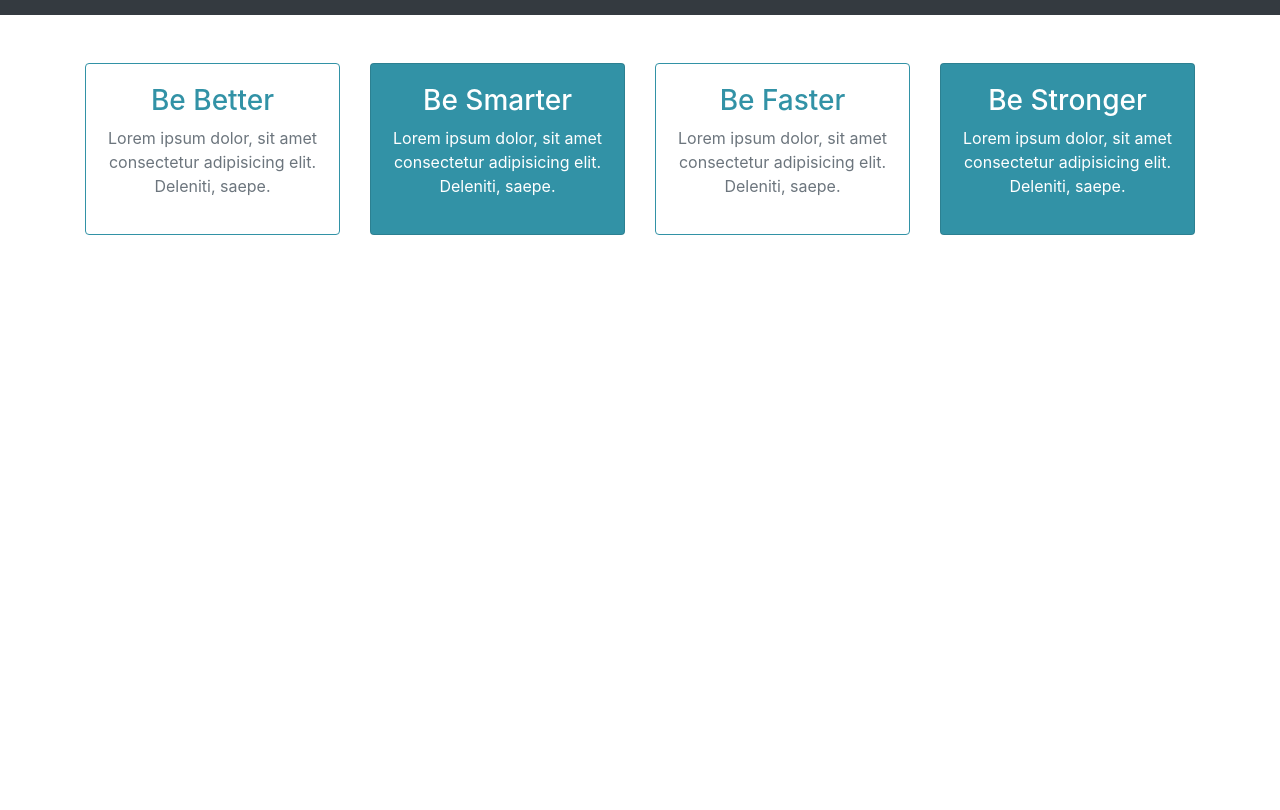
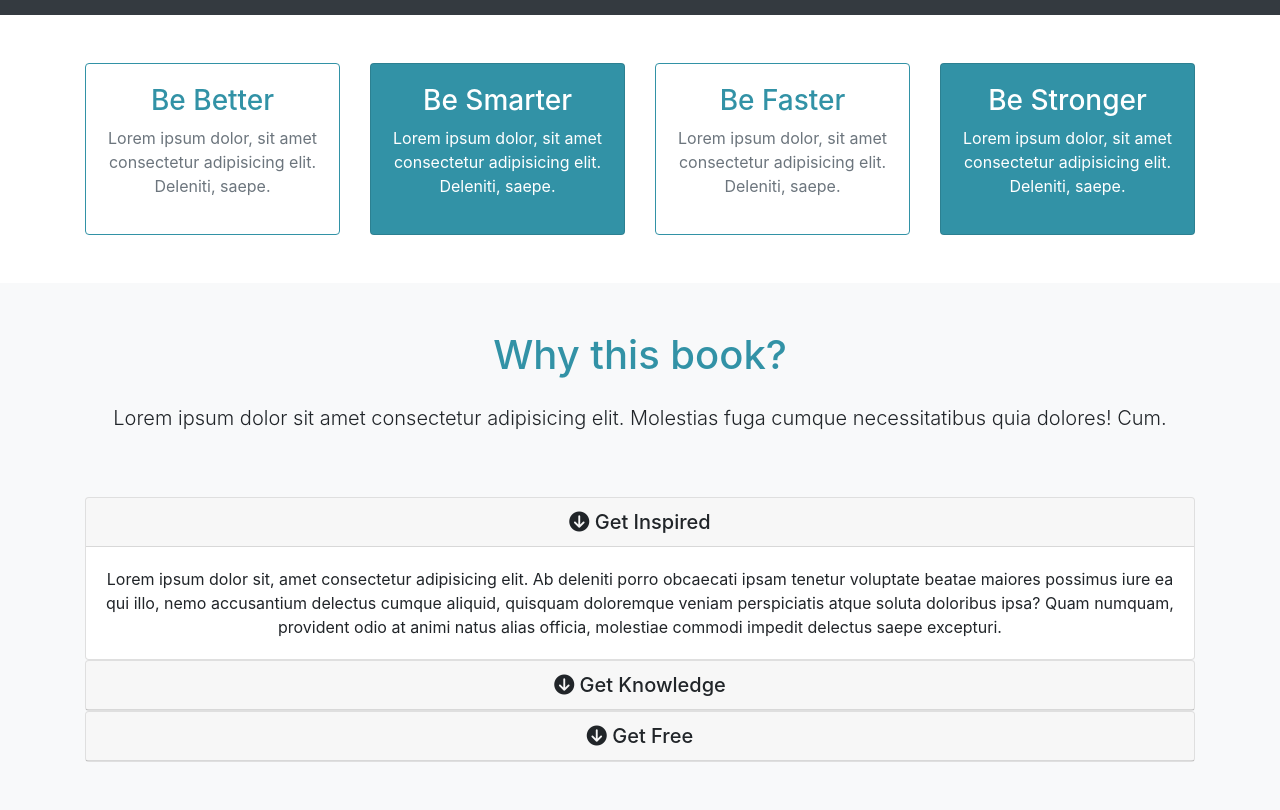
Before and after one commit to sahaldos1/bootstrap-book-landing-page, a plain HTML site: page index.html in a window 1280 px wide. Shown: the part 834-1644 px from the top of the page. Before the commit the page ends 1117 px from the top, so only its background shows below. Drawn offline with nearby package versions, Linux system fonts and the light colour scheme.

Commit message:
Complete About section

```diff
--- a/index.html
+++ b/index.html
@@ -154,6 +154,105 @@
       </div>
     </section>
 
+    <!-- About / Why -->
+    <section id="about" class="py-5 text-center bg-light">
+      <div class="container">
+        <div class="row">
+          <div class="col">
+            <div class="info-header mb-5">
+              <h1 class="text-primary pb-3">Why this book?</h1>
+              <p class="lead pb-3">
+                Lorem ipsum dolor sit amet consectetur adipisicing elit.
+                Molestias fuga cumque necessitatibus quia dolores! Cum.
+              </p>
+            </div>
+
+            <!-- Accordion -->
+
+            <div id="accordion">
+              <div class="card">
+                <div class="card-header">
+                  <h5 class="mb-0">
+                    <div
+                      href="#collapse1"
+                      data-toggle="collapse"
+                      data-parent="#accordion"
+                    >
+                      <i class="fas fa-arrow-circle-down"></i> Get Inspired
+                    </div>
+                  </h5>
+                </div>
+
+                <div id="collapse1" class="collapse show">
+                  <div class="card-body">
+                    Lorem ipsum dolor sit, amet consectetur adipisicing elit. Ab
+                    deleniti porro obcaecati ipsam tenetur voluptate beatae
+                    maiores possimus iure ea qui illo, nemo accusantium delectus
+                    cumque aliquid, quisquam doloremque veniam perspiciatis
+                    atque soluta doloribus ipsa? Quam numquam, provident odio at
+                    animi natus alias officia, molestiae commodi impedit
+                    delectus saepe excepturi.
+                  </div>
+                </div>
+              </div>
+
+              <div class="card">
+                <div class="card-header">
+                  <h5 class="mb-0">
+                    <div
+                      href="#collapse2"
+                      data-toggle="collapse"
+                      data-parent="#accordion"
+                    >
+                      <i class="fas fa-arrow-circle-down"></i> Get Knowledge
+                    </div>
+                  </h5>
+                </div>
+
+                <div id="collapse2" class="collapse">
+                  <div class="card-body">
+                    Lorem ipsum dolor sit, amet consectetur adipisicing elit. Ab
+                    deleniti porro obcaecati ipsam tenetur voluptate beatae
+                    maiores possimus iure ea qui illo, nemo accusantium delectus
+                    cumque aliquid, quisquam doloremque veniam perspiciatis
+                    atque soluta doloribus ipsa? Quam numquam, provident odio at
+                    animi natus alias officia, molestiae commodi impedit
+                    delectus saepe excepturi.
+                  </div>
+                </div>
+              </div>
+
+              <div class="card">
+                <div class="card-header">
+                  <h5 class="mb-0">
+                    <div
+                      href="#collapse3"
+                      data-toggle="collapse"
+                      data-parent="#accordion"
+                    >
+                      <i class="fas fa-arrow-circle-down"></i> Get Free
+                    </div>
+                  </h5>
+                </div>
+
+                <div id="collapse3" class="collapse">
+                  <div class="card-body">
+                    Lorem ipsum dolor sit, amet consectetur adipisicing elit. Ab
+                    deleniti porro obcaecati ipsam tenetur voluptate beatae
+                    maiores possimus iure ea qui illo, nemo accusantium delectus
+                    cumque aliquid, quisquam doloremque veniam perspiciatis
+                    atque soluta doloribus ipsa? Quam numquam, provident odio at
+                    animi natus alias officia, molestiae commodi impedit
+                    delectus saepe excepturi.
+                  </div>
+                </div>
+              </div>
+            </div>
+          </div>
+        </div>
+      </div>
+    </section>
+
     <script
       src="https://code.jquery.com/jquery-3.5.1.min.js"
       integrity="sha256-9/aliU8dGd2tb6OSsuzixeV4y/faTqgFtohetphbbj0="
--- a/scss/style.scss
+++ b/scss/style.scss
@@ -29,6 +29,12 @@ body {
     width: 100%;
     height: 100%;
   }
+
+  .info-header {
+    width: 50%;
+    margin: auto;
+    border-bottom: 1px #ddd solid;
+  }
 }
 
 @media (max-width: 768px) {
```
Also changed, not shown: css/style.css.
